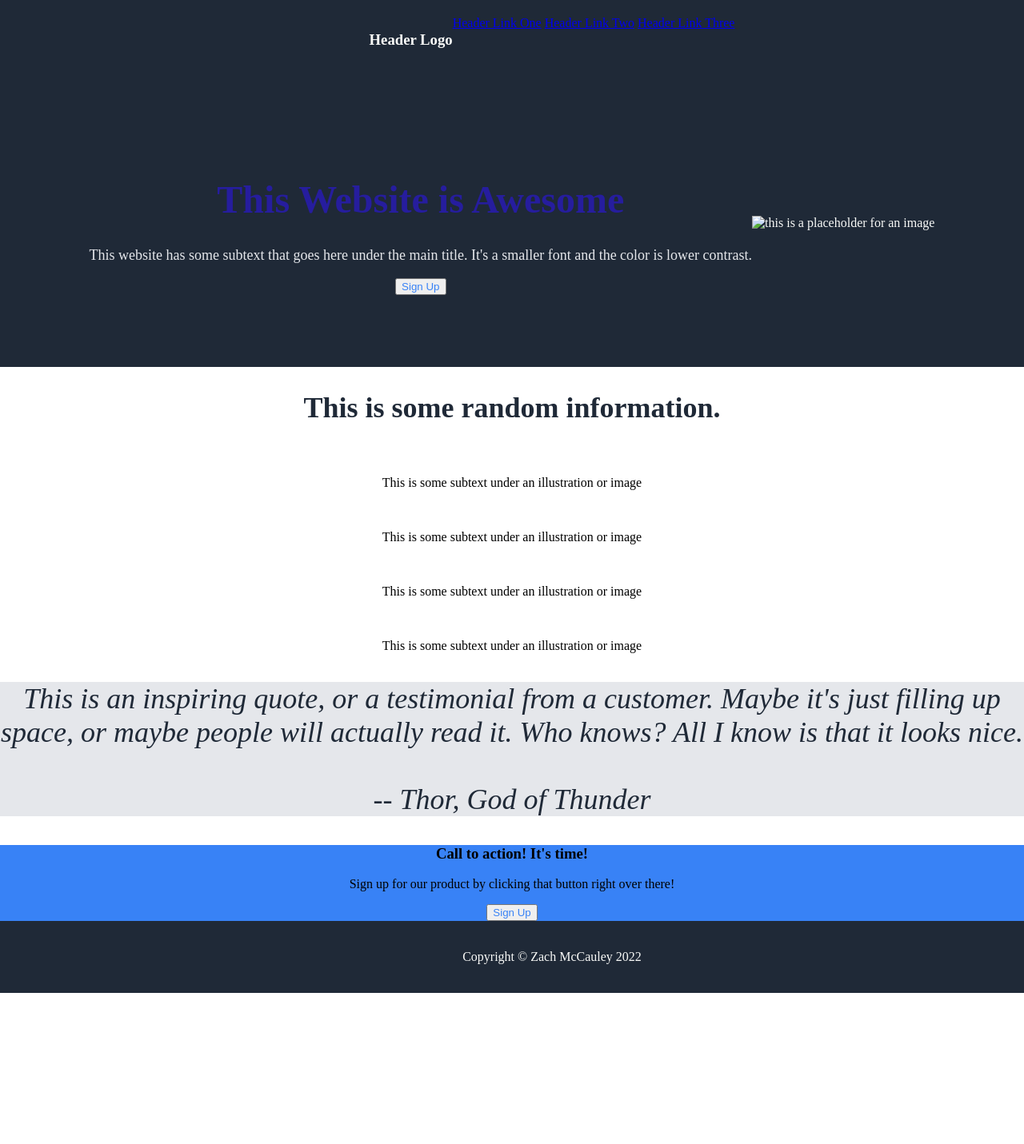
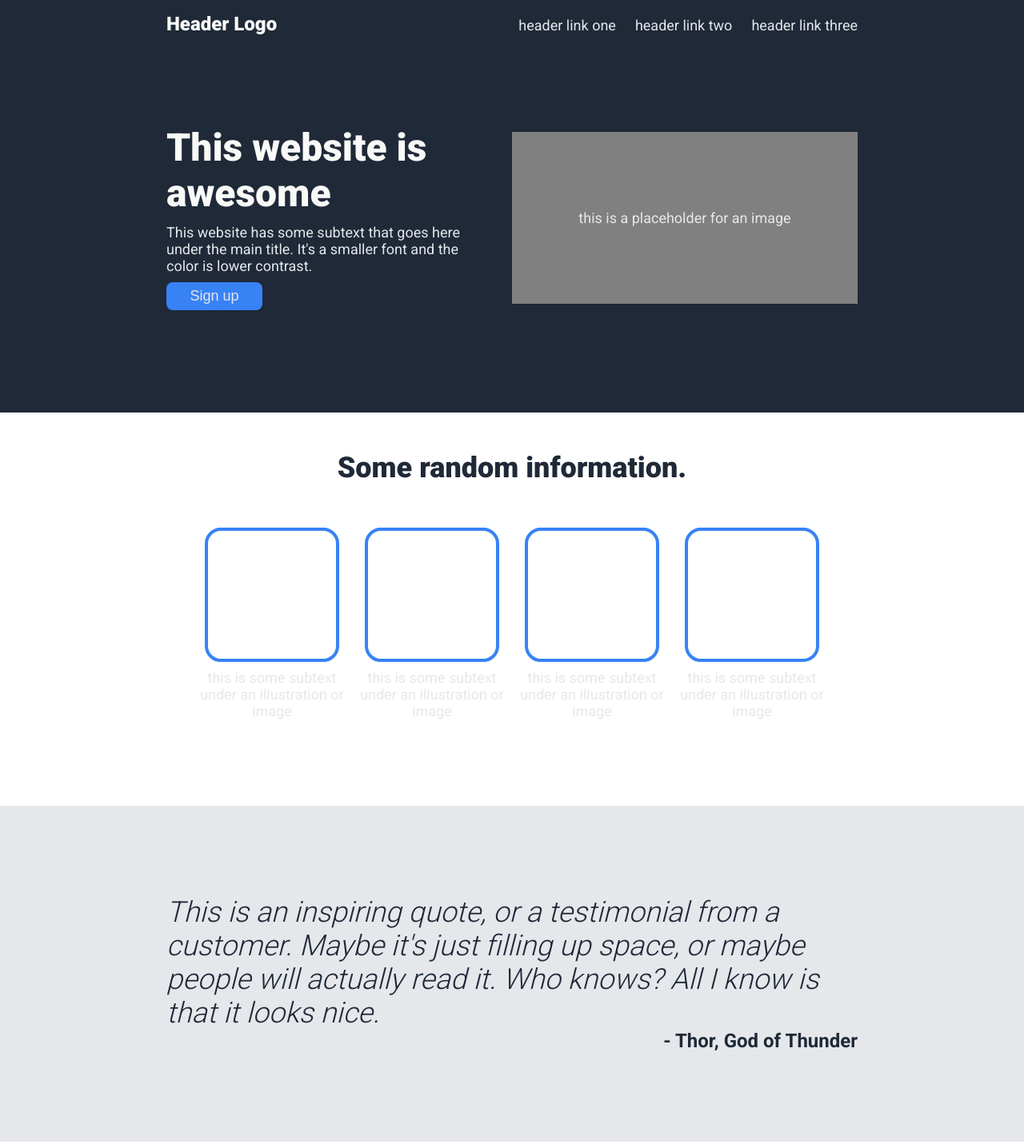
Before and after one commit to zacharymccauley/odin-landing-page, a plain HTML site: page index.html in a window 1280 px wide. Shown: the top 1431 px of the page at 80% size. Before the commit the page ends 1242 px from the top, so only its background shows below. Drawn offline with Linux system fonts and the light colour scheme.

Commit message:
Reworked index and cleaned up stylesheet

```diff
--- a/index.html
+++ b/index.html
@@ -5,83 +5,92 @@
     <meta charset="UTF-8">
     <meta http-equiv="X-UA-Compatible" content="IE=edge">
     <meta name="viewport" content="width=device-width, initial-scale=1.0">
-    <link rel="stylesheet" type="text/css" href="style.css" />
-    <title>Document</title>
+    <title>Landing Page</title>
+    <link rel="stylesheet" href="style.css">
 </head>
 
 <body>
+    <!--Header section-->
+    <header>
+        <div class="nav">
+            <div class="left">
+                <p id="logo">Header Logo</p>
+            </div>
+            <div class="right">
+                <ul>
+                    <li><a href="#">header link one</a></li>
+                    <li><a href="#">header link two</a></li>
+                    <li><a href="#">header link three</a></li>
+                </ul>
+            </div>
+        </div>
 
-    <div>
-        <nav class="navbar">
-            <div class="header-logo">
-                <h3>Header Logo</h3>
+        <div class="welcome">
+            <div class="left">
+                <h1 class="hero">This website is awesome</h1>
+                <p class="secondary">This website has some subtext that goes here under the main title. It's a smaller
+                    font and the
+                    color is lower contrast.</p>
+                <button class="secondary">Sign up</button>
             </div>
-            <div class="header-link">
-                <a href="#">Header Link One</a>
-                <a href="#">Header Link Two</a>
-                <a href="#">Header Link Three</a>
+            <div class="right">
+                <div class="image">
+                    <p class="secondary">this is a placeholder for an image</p>
+                </div>
             </div>
-        </nav>
+        </div>
+    </header>
+
+    <!--Main section with images-->
+    <main>
+        <h2>Some random information.</h2>
+        <div class="card-container secondary">
+            <div class="card">
+                <div class="square"></div>
+                <p>this is some subtext under an illustration or image</p>
+            </div>
+
+            <div class="card">
+                <div class="square"></div>
+                <p>this is some subtext under an illustration or image</p>
+            </div>
+
+            <div class="card">
+                <div class="square"></div>
+                <p>this is some subtext under an illustration or image</p>
+            </div>
+
+            <div class="card">
+                <div class="square"></div>
+                <p>this is some subtext under an illustration or image</p>
+            </div>
+        </div>
+    </main>
+
+    <!--Quote section-->
+    <div class="quote">
+        <em>This is an inspiring quote, or a testimonial from a customer.
+            Maybe it's just filling up space, or maybe people will actually read it. Who knows? All I know is that it
+            looks nice.</em>
+        <p>- Thor, God of Thunder</p>
     </div>
 
-    <div class="hero">
-        <div class="herotext">
-            <h1 class="hero-title">This Website is Awesome</h1>
-            <p class="hero-body">This website has some subtext that goes here under the main title. It's a smaller font
-                and the color is
-                lower contrast.</p>
-            <button>Sign Up</button>
-        </div>
-
-        <div class="hero-image">
-            <img src="" alt="this is a placeholder for an image">
+    <!--Call to action section-->
+    <div class="sign-up">
+        <div class="container">
+            <div class="left">
+                <strong>Call to action! It's time!</strong>
+                <p class="secondary">Sign up for our product by clicking that button right over there!</p>
+            </div>
+            <div class="right">
+                <button class="secondary">Sign up</button>
+            </div>
         </div>
     </div>
 
-    <div class="content">
-        <h2 class="content-title">This is some random information.</h2>
-        <div class="img-with-text">
-            <img src="" alt="" />
-            <p>This is some subtext under an illustration or image</p>
-        </div>
-        <div class="img-with-text">
-            <img src="" alt="" />
-            <p>This is some subtext under an illustration or image</p>
-        </div>
-        <div class="img-with-text">
-            <img src="" alt="" />
-            <p>This is some subtext under an illustration or image</p>
-        </div>
-        <div class="img-with-text">
-            <img src="" alt="" />
-            <p>This is some subtext under an illustration or image</p>
-        </div>
-    </div>
-
-    <div class="quote">
-        <p class="quote-body">This is an inspiring quote, or a testimonial from a customer. Maybe it's just filling up
-            space, or maybe
-            people will actually read it. Who knows? All I know is that it looks nice.
-            <br>
-            <br>
-            -- Thor, God of Thunder</p>
-    </div>
-
-    <div class="sign-up">
-        <div class="sign-item signs-text">
-            <h3>Call to action! It's time!</h3>
-            <p>Sign up for our product by clicking that button right over there!</p>
-        </div>
-        <div class="sign-item signs-button">
-            <button>Sign Up</button>
-        </div>
-    </div>
-
-    <div class="footer">
-        <p>Copyright © Zach McCauley 2022</p>
-    </div>
-
-
+    <footer>
+        Copyright &copy; Zach McCauley 2022
+    </footer>
 </body>
 
 </html>
--- a/style.css
+++ b/style.css
@@ -1,81 +1,185 @@
+@import url('https://fonts.googleapis.com/css2?family=Roboto:wght@300;400;500;700;900&display=swap');
+
+* {
+    margin: 0;
+    padding: 0;
+}
+
 body {
-    background-color: #FFFFFF;
-    padding: 0;
-    margin: 0;
+    font-family: 'Roboto', sans-serif;
+}
+
+/* HEADER */
+header {
+    background-color: #1f2937;
+    padding: 1em 13em;
+}
+
+/* NAVIGATION */
+#logo {
+    font-size: 24px;
+    font-weight: 900;
+    color: #F9FAF8;
+}
+
+.nav {
+    display: flex;
+    justify-content: space-between;
+    align-items: baseline;
+}
+
+.nav ul {
+    list-style-type: none;
+    display: flex;
+    gap: 1.5em;
+}
+
+.secondary,
+a:link {
+    font-size: 18px;
+    color: #E5E7EB;
+    text-decoration: none;
+}
+
+/* WELCOME */
+.welcome {
+    padding: 7em 0;
+    display: flex;
+    justify-content: center;
+    align-items: center;
+    gap: 2em;
+}
+
+.welcome .left {
+    display: flex;
+    flex-direction: column;
+    gap: 10px;
+}
+
+.welcome .right {
+    flex-shrink: 0;
+    width: 50%;
+}
+
+.hero {
+    color: #F9FAF8;
+    font-weight: 900;
+    font-size: 48px;
+}
+
+button {
+    padding: 7px 1em;
+    width: 120px;
+    background-color: #3882F6;
+    border-radius: 8px;
+}
+
+.welcome button {
+    border: none;
+}
+
+.image {
+    background-color: gray;
+    display: flex;
+    align-items: center;
+    justify-content: center;
+    height: 215px;
+}
+
+/* CARD SECTION */
+main {
+    display: flex;
+    flex-direction: column;
+    align-items: center;
+    padding: 0 13em;
+    margin-top: 3em;
+}
+
+main h2 {
+    font-size: 36px;
+    font-weight: 900;
+    color: #1f2937;
+}
+
+.card-container {
+    display: flex;
+    justify-content: center;
+    align-items: center;
+    flex-wrap: wrap;
+    margin: 3em 0 6em 0;
+}
+
+.card {
     text-align: center;
+    max-width: 200px;
+    display: flex;
+    flex-direction: column;
+    align-items: center;
+    gap: .5em;
+}
+
+.square {
+    border: 4px solid #3882F6;
+    border-radius: 20px;
+    width: 160px;
+    height: 160px;
+}
+
+/* QUOTE */
+.quote {
+    display: flex;
+    flex-direction: column;
+    justify-content: center;
+    background-color: #E5E7EB;
+    padding: 7em 13em;
+}
+
+.quote p {
+    align-self: flex-end;
+    font-weight: bolder;
+    font-size: 24px;
+    color: #1f2937;
+}
+
+.quote em {
+    font-size: 36px;
+    font-weight: 100;
+    color: #1f2937;
+}
+
+/* SIGN UP */
+.sign-up {
+    display: flex;
+    justify-content: center;
+    align-items: center;
+    padding: 5em 13em;
 }
 
 .container {
     display: flex;
-    flex-direction: column;
+    justify-content: space-around;
+    align-items: center;
+    background-color: #3882F6;
+    padding: 3em;
+    width: 100%;
+    border-radius: 10px;
 }
 
-/* Navbar */
-
-.navbar {
-    display: flex;
-    color: #F9FAF8;
-    background-color: #1F2937;
-    padding: 20px 0px 20px 100px;
-    justify-content: center;
+.container button {
+    border: 2px solid #FFF;
 }
 
-/* Hero */
-
-.hero {
-    display: flex;
-    color: #F9FAF8;
-    background-color: #1F2937;
-    align-items: center;
-    justify-content: center;
-    padding: 90px;
+strong {
+    font-size: 24px;
+    color: #FFF;
 }
 
-.hero-title {
-    color: #261d9e;
-    font-size: 48px;
-    font-style: bold;
+/* FOOTER */
+footer {
+    background-color: #1f2937;
+    color: #FFF;
+    display: flex;
+    justify-content: center;
+    align-items: center;
+    padding: 2em 0;
 }
-
-.hero-body {
-    font-size: 18px;
-    color: #e5e7eb;
-}
-
-.herotext,
-button {
-    color: #3882F6;
-}
-
-/* Content */
-
-.content-title {
-    font-size: 36px;
-    font-style: bold;
-    color: #1F2937;
-}
-
-/* Quote */
-
-.quote-body {
-    background-color: #e5e7eb;
-    font-size: 36px;
-    font-style: italic;
-    color: #1F2937;
-    padding: 20px, 0px, 0px, 20px;
-}
-
-/* Call to Action */
-
-.sign-up {
-    background-color: #3882F6;
-}
-
-/* Footer */
-
-.footer {
-    color: #F9FAF8;
-    background-color: #1F2937;
-    padding: 20px 0px 20px 100px;
-    justify-content: center;
-}
```
